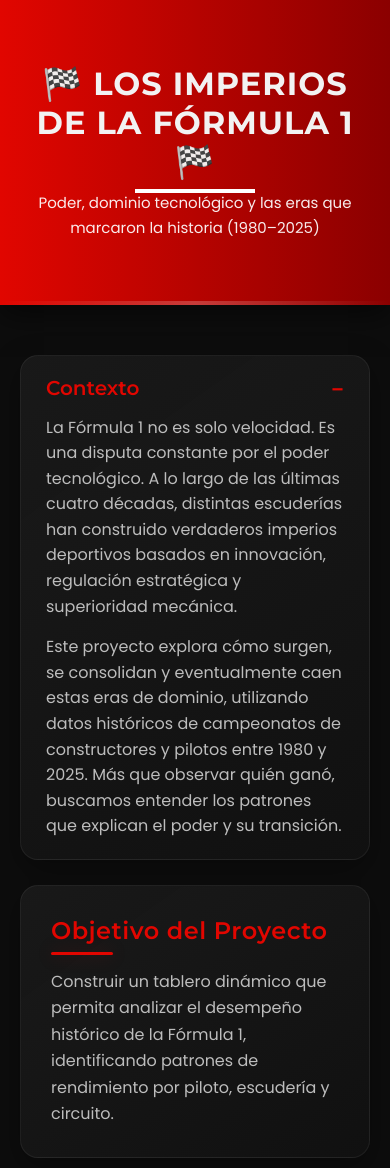
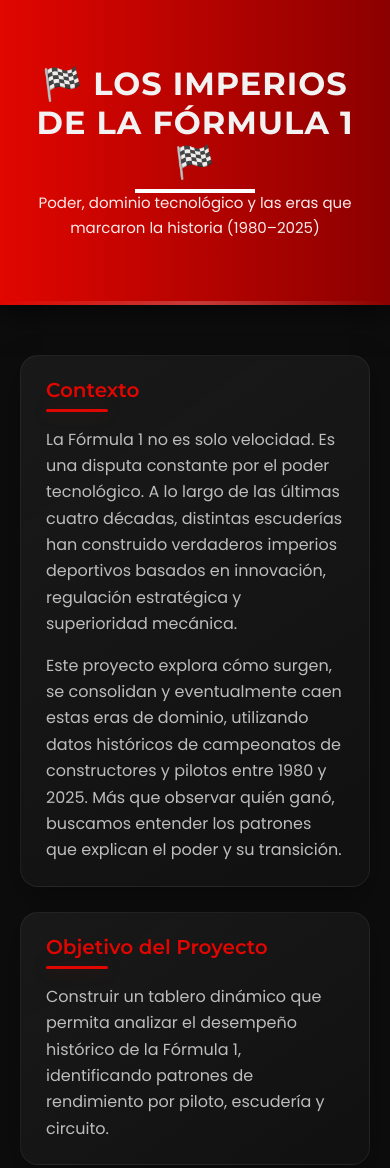
Before and after one commit to victorbonilla0611/proyecto_final_storytelling, a plain HTML site: page index.html in a window 390 px wide. Shown: the top 1168 px of the page. Drawn offline with Linux system fonts and the light colour scheme.

Commit message:
Update index.html

```diff
--- a/index.html
+++ b/index.html
@@ -240,56 +240,102 @@ body::before{
   }
 }
 
-/* Accordion estilo F1 */
-
-.accordion{
+/* ===== Accordion por hover ===== */
+.accordion-hover{
   background: linear-gradient(145deg, rgba(26,26,26,.95), rgba(18,18,18,.85));
+  backdrop-filter: blur(10px);
   border-radius:18px;
   margin-bottom:25px;
-  padding:20px 25px;
+  padding:22px 25px;
   border:1px solid rgba(255,255,255,.06);
   box-shadow: var(--shadow2);
-  transition: all .25s ease;
+  transition: all .3s ease;
+  overflow:hidden;
 }
 
-.accordion:hover{
+.accordion-hover:hover{
   border-color: rgba(225,6,0,.45);
   box-shadow: var(--shadow), var(--glow);
+  transform: translateY(-4px);
 }
 
-.accordion summary{
+.accordion-title{
   font-family:'Montserrat', sans-serif;
   font-weight:600;
   font-size:20px;
   color: var(--f1-red);
-  cursor:pointer;
-  list-style:none;
   position:relative;
+  padding-right:30px;
+  cursor:default;
+  padding-bottom:10px;
 }
 
-.accordion summary::-webkit-details-marker{
-  display:none;
-}
-
-/* icono + */
-
-.accordion summary::after{
+.accordion-title::after{
   content:"+";
   position:absolute;
   right:0;
+  top:0;
   font-size:22px;
   color:var(--f1-red);
+  transition: transform .3s ease;
 }
 
-.accordion[open] summary::after{
+.accordion-hover:hover .accordion-title::after{
   content:"−";
 }
 
-.accordion p,
-.accordion ul{
+.accordion-title::before{
+  content:"";
+  position:absolute;
+  left:0;
+  bottom:0;
+  height:3px;
+  width:62px;
+  background: var(--f1-red);
+  border-radius:999px;
+  box-shadow: 0 0 18px rgba(225,6,0,.25);
+}
+
+.accordion-content{
+  max-height:0;
+  opacity:0;
+  overflow:hidden;
+  transition: max-height .45s ease, opacity .35s ease, margin-top .35s ease;
+  margin-top:0;
+}
+
+.accordion-hover:hover .accordion-content{
+  max-height:1000px;
+  opacity:1;
   margin-top:15px;
-  color: var(--muted);
-  line-height:1.6;
+}
+
+.accordion-content p,
+.accordion-content ul{
+  color:var(--muted);
+  line-height:1.65;
+  margin:0;
+}
+
+.accordion-content ul{
+  padding-left:20px;
+}
+
+.accordion-content li{
+  margin:6px 0;
+}
+
+/* En móvil mejor dejar todo abierto */
+@media (max-width: 768px){
+  .accordion-content{
+    max-height:1200px;
+    opacity:1;
+    margin-top:15px;
+  }
+
+  .accordion-title::after{
+    content:"";
+  }
 }
   </style>
 </head>
@@ -302,13 +348,14 @@ body::before{
 </header>
 
 <section>
-<details class="accordion" open>
-  <summary>Contexto</summary>
 
+  <div class="accordion-hover">
+    <div class="accordion-title">Contexto</div>
+    <div class="accordion-content">
       <p>
         La Fórmula 1 no es solo velocidad. Es una disputa constante por el poder tecnológico.
-    A lo largo de las últimas cuatro décadas, distintas escuderías han construido verdaderos
-    imperios deportivos basados en innovación, regulación estratégica y superioridad mecánica.
+        A lo largo de las últimas cuatro décadas, distintas escuderías han construido verdaderos imperios
+        deportivos basados en innovación, regulación estratégica y superioridad mecánica.
       </p>
 
       <p style="margin-top:15px;">
@@ -316,19 +363,22 @@ body::before{
         utilizando datos históricos de campeonatos de constructores y pilotos entre 1980 y 2025.
         Más que observar quién ganó, buscamos entender los patrones que explican el poder y su transición.
       </p>
+    </div>
+  </div>
 
-</details>
-
-  <div class="card">
-    <h2>Objetivo del Proyecto</h2>
+  <div class="accordion-hover">
+    <div class="accordion-title">Objetivo del Proyecto</div>
+    <div class="accordion-content">
       <p>
         Construir un tablero dinámico que permita analizar el desempeño histórico de la Fórmula 1,
         identificando patrones de rendimiento por piloto, escudería y circuito.
       </p>
     </div>
+  </div>
 
-  <div class="card">
-    <h2>Métricas que incluirá el tablero</h2>
+  <div class="accordion-hover">
+    <div class="accordion-title">Métricas que incluirá el tablero</div>
+    <div class="accordion-content">
       <ul>
         <li>Puntos acumulados por temporada</li>
         <li>Victorias y podios</li>
@@ -337,9 +387,11 @@ body::before{
         <li>Consistencia por carrera</li>
       </ul>
     </div>
+  </div>
 
-  <div class="card">
-  <h2>Pregunta Central</h2>
+  <div class="accordion-hover">
+    <div class="accordion-title">Pregunta Central</div>
+    <div class="accordion-content">
       <p>
         ¿Cómo emergen y colapsan los imperios tecnológicos en la Fórmula 1?
         ¿Existen patrones que expliquen la duración del dominio competitivo
@@ -353,13 +405,14 @@ body::before{
         cómo se construye — y cómo se pierde — el poder en la máxima categoría.
       </p>
     </div>
+  </div>
 
   <div class="card">
     <h2>Dashboard Interactivo</h2>
 
     <div class="dash-frame">
       <iframe
-      src="https://bolidos-f-1-previo.replit.app/"
+        src="https://bolidos-f-1-previo--fkdante.replit.app/"
         title="Los Bólidos Analíticos - F1"
         loading="lazy"
         allowfullscreen
@@ -367,9 +420,9 @@ body::before{
     </div>
   </div>
 
-<div class="card">
-  <h2>Impacto Esperado</h2>
-
+  <div class="accordion-hover">
+    <div class="accordion-title">Impacto Esperado</div>
+    <div class="accordion-content">
       <p>
         Este proyecto no solo analiza resultados deportivos, sino que revela
         patrones estructurales de dominancia, transición y concentración del poder
@@ -388,10 +441,11 @@ body::before{
         donde la innovación, la regulación y la competencia interactúan.
       </p>
     </div>
+  </div>
 
-  <div class="card">
-  <h2>Metodología y Datos</h2>
-
+  <div class="accordion-hover">
+    <div class="accordion-title">Metodología y Datos</div>
+    <div class="accordion-content">
       <p>
         Los datos utilizados en este proyecto corresponden a registros históricos
         de campeonatos de constructores y pilotos entre 1980 y 2025.
@@ -415,18 +469,19 @@ body::before{
         📂 Archivos y datos originales disponibles en:
       </p>
 
-  <p>
+      <p style="margin-top:10px;">
         <a href="AQUI_TU_LINK" target="_blank"
            style="color:var(--f1-red); font-weight:500; text-decoration:none;">
            Ver repositorio de datos y modelado
         </a>
       </p>
     </div>
+  </div>
 
 </section>
 
 <footer>
-  Proyecto de Visualización y Storytelling · 2026 . Victor Bonilla - Luis Cortes - Frank Diaz
+  Proyecto de Visualización y Storytelling · 2026 · Victor Bonilla - Luis Cortes - Frank Diaz
 </footer>
 
 </body>
```
Lines whose indentation alone changed are shown as unchanged.
